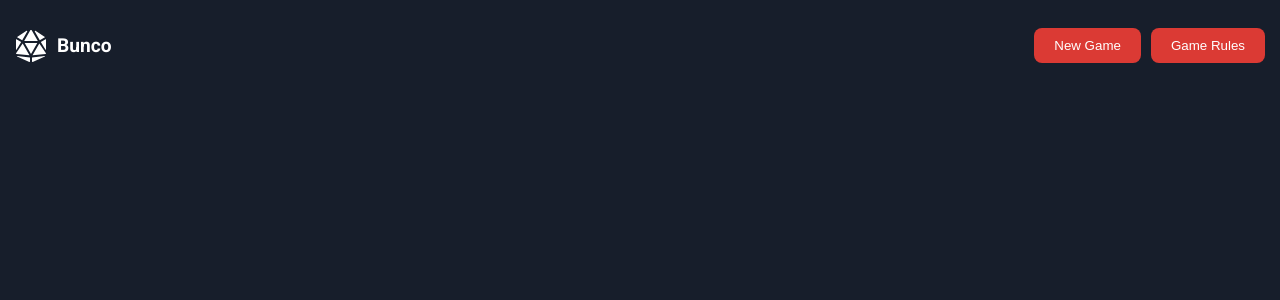
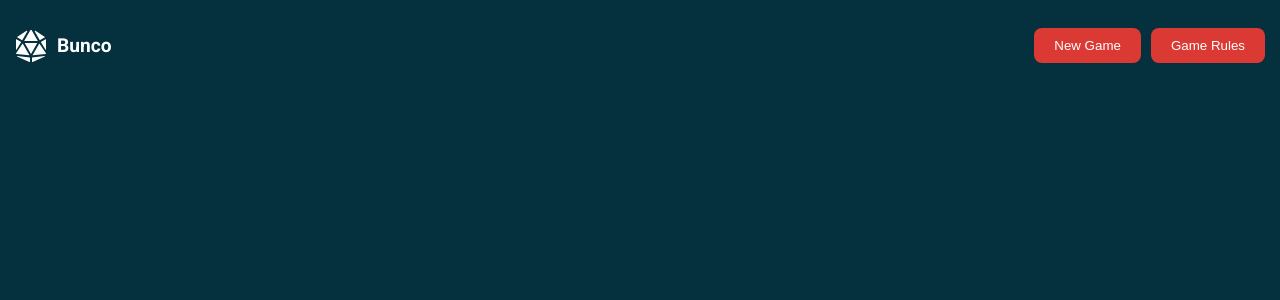
Before and after one commit to OmarFourati/DIP392-Simplified-Bunco, a React (Create React App) app in the folder my-bunco-game/: page / in a window 1280 px wide. Shown: the top 300 px of the page. Built offline with nearby package versions, Linux system fonts and the light colour scheme.

Commit message:
delete next round button

```diff
--- a/my-bunco-game/src/App.css
+++ b/my-bunco-game/src/App.css
@@ -3,7 +3,7 @@
 
 /* General styles */
 .App {
-  background-color: #171e2b;
+  background-color: rgb(5, 48, 61);
   min-height: 100vh;
   display: flex;
   flex-direction: column;
--- a/my-bunco-game/src/components/GameBoard/GameBoard.js
+++ b/my-bunco-game/src/components/GameBoard/GameBoard.js
@@ -269,12 +269,6 @@ const GameBoard = ({
             Table: {roundWinnerTable}
             <Emoji emoji="confetti-ball" size="20" />
           </h4>
-          <button
-            className="close-modal-button"
-            onClick={handleCloseWinnerModal}
-          >
-            Next Round!
-          </button>
         </Box>
       </Modal>
     </Box>
```
